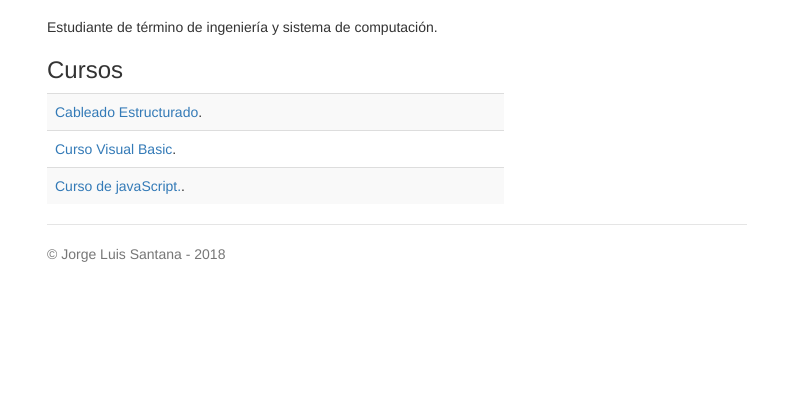
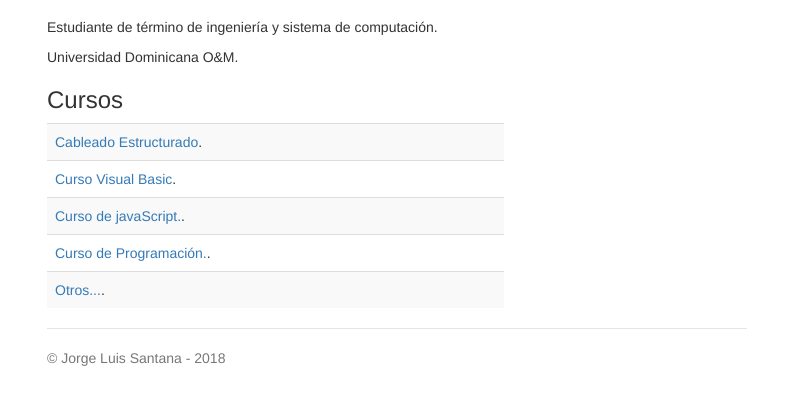
Before and after one commit to jorgelsantana/jorgelsantana.github.io, a plain HTML site: page index.html in a window 1280 px wide. Shown: the part 217-622 px from the top of the page, without its empty margins (243-1036 px from the left). Drawn offline with nearby package versions, Linux system fonts and the light colour scheme.

Commit message:
Update index.html

```diff
--- a/index.html
+++ b/index.html
@@ -40,13 +40,15 @@
         <div class='col-sm-8'>
           <br>
           <p> Estudiante de término de ingeniería y sistema de computación. </p>
-
+          <p> Universidad Dominicana O&M. <p>
 
           <h3>Cursos</h3>
           <table class='table table-striped'>
             <tr><td><a href="https://www.proydesa.org/portal/index.php/carreras/cableado-fibra-optica/cableado-estructurado" target="blank">Cableado Estructurado</a>.</td></tr>
            	<tr><td><a href="https://codigofacilito.com/cursos/VB-NET" target="blank">Curso Visual Basic</a>.</td></tr>
             <tr><td><a href="https://codigofacilito.com/cursos/javascript" target="blank">Curso de javaScript.</a>.</td></tr>
+            <tr><td><a href="https://platzi.com/cursos/programacion-basica/" target="blank">Curso de Programación.</a>.</td></tr>
+            <tr><td><a href="http://www.infotep.gob.do/" target="blank">Otros...</a>.</td></tr>
 
           </table>
         </div>
```
